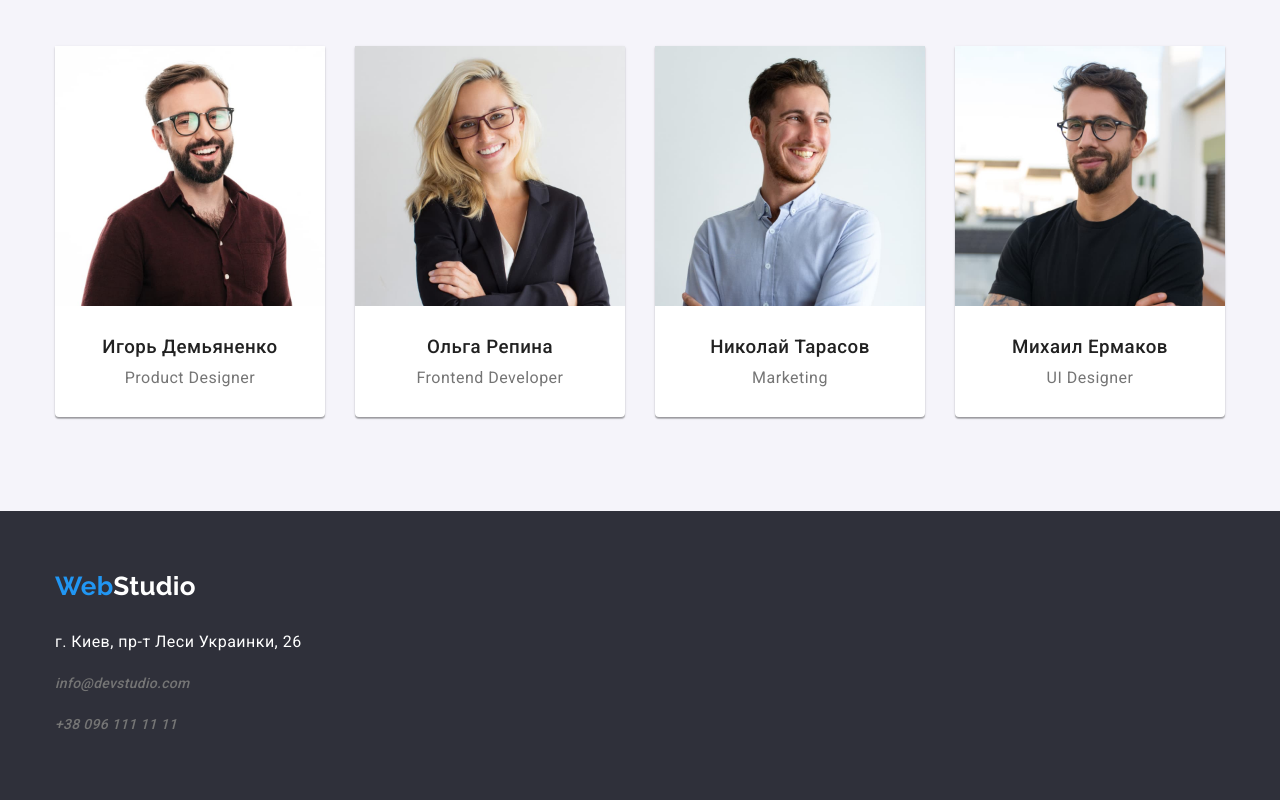
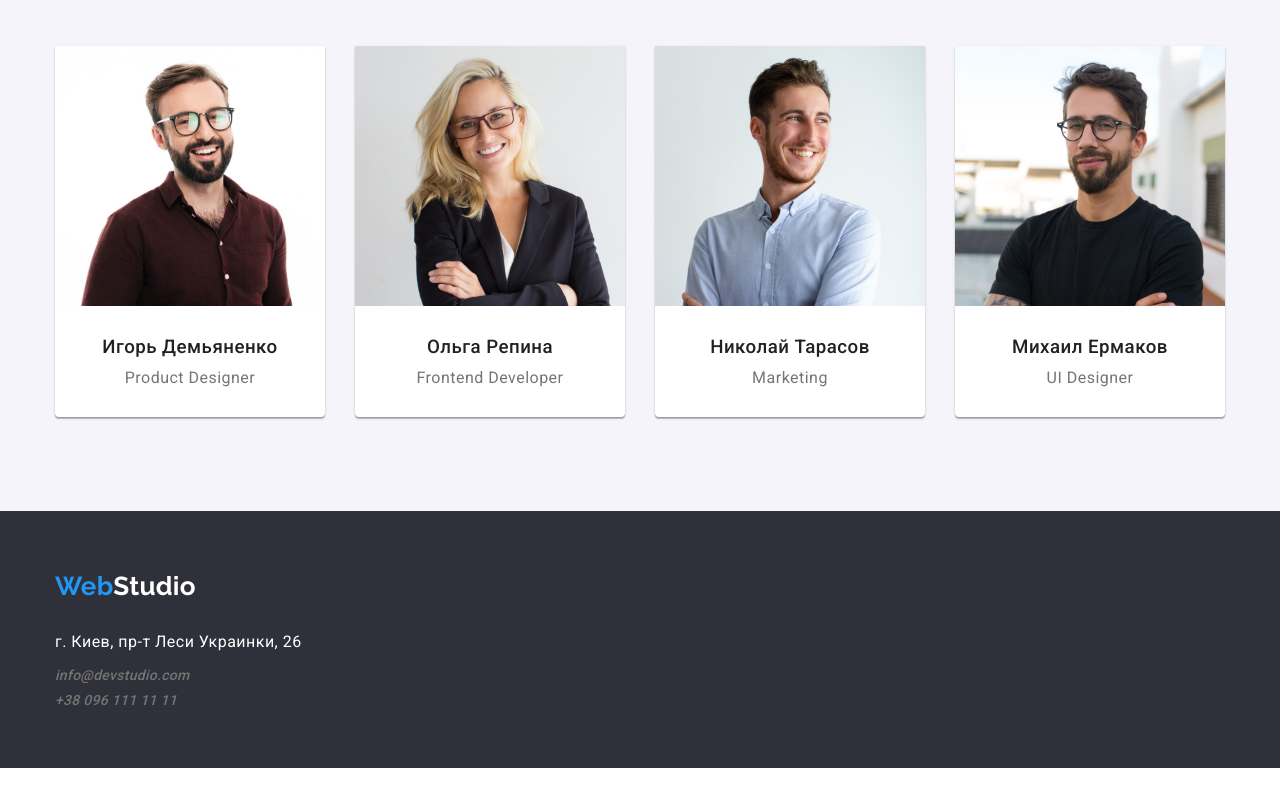
Before and after one commit to basyan68/goit-markup-hw-03, a plain HTML site: page index.html in a window 1280 px wide. Shown: the part 1602-2402 px from the top of the page. After the commit the page ends 2370 px from the top, so only its background shows below. Drawn offline with nearby package versions, Linux system fonts and the light colour scheme.

Commit message:
Update style.css

```diff
--- a/css/style.css
+++ b/css/style.css
@@ -289,6 +289,9 @@ img {
     color: var(--contacts-acent-footer);
     font-style: normal;
 }
+.footer-contacts li{
+    display: flex;
+}
 
     /* Portfolio */
 /* Main-section */
```
